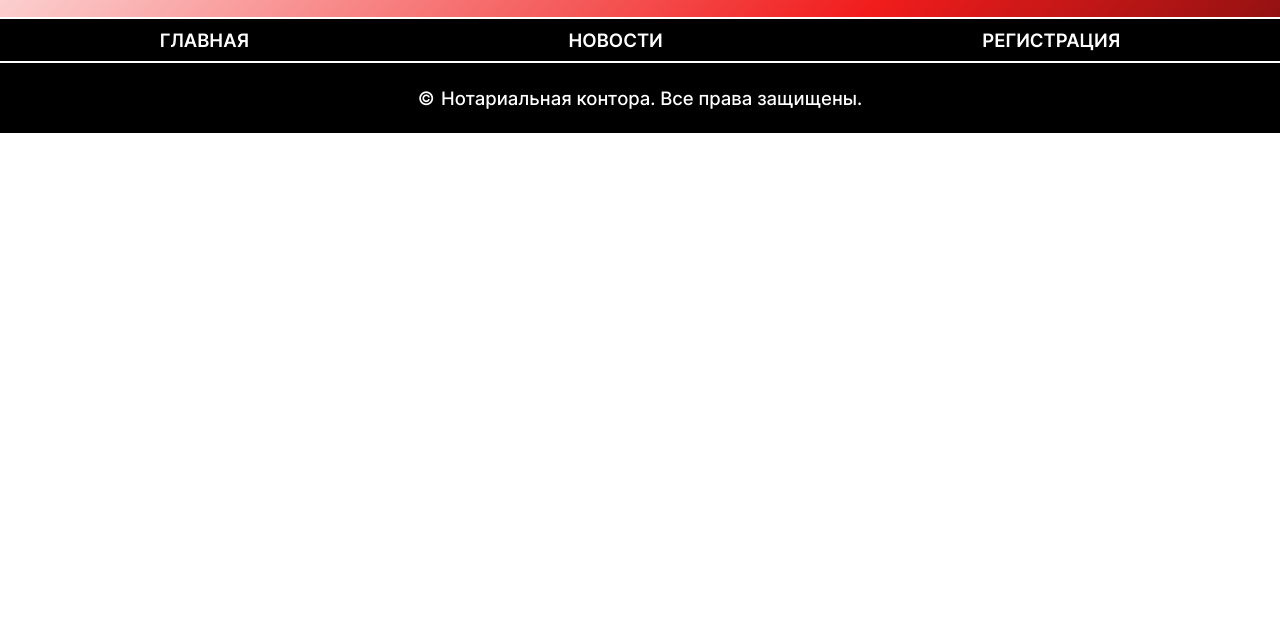
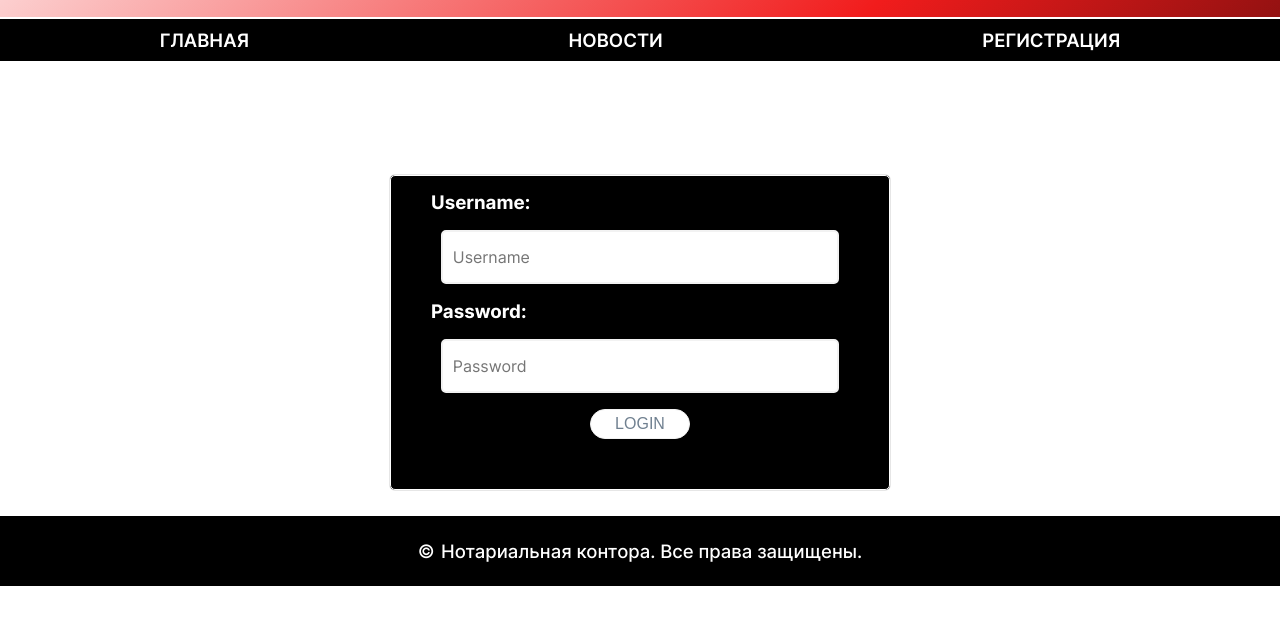
Before and after one commit to PavelVerbenko/Notary-company, a plain HTML site: page registration.html in a window 1280 px wide. Shown: the part 133-758 px from the top of the page. Drawn offline with Linux system fonts and the light colour scheme.

Commit message:
Написал обработчик события для создания нового окна при регистрации

```diff
--- a/registration.html
+++ b/registration.html
@@ -9,6 +9,7 @@
     <link rel="stylesheet" href="./fonts/fonts.css" >
     <link rel="stylesheet" href="./styles/globals.css" >
     <link rel="stylesheet" href="./styles/style.css" >
+    <link rel="stylesheet" href="./styles/regist.css" >
   </head>
 
   <body class="page">
@@ -34,6 +35,21 @@
             <li class="menu-item active"><a href="registration.html">Регистрация</a></li>
           </ul>
       </section>
+      <section class="regist">
+        <div class="login">
+          <div class="login-header">
+            <h1>Login</h1>
+          </div>
+          <div class="login-form">
+            <h3>Username:</h3>
+            <input type="text" placeholder="Username"/><br>
+            <h3>Password:</h3>
+            <input type="password" placeholder="Password"/>
+            <br>
+            <input type="button" value="Login" class="login-button"/>
+          </div>
+        </div>
+      </section>
     </main>
 
 
--- a/scripts/script.js
+++ b/scripts/script.js
@@ -0,0 +1,16 @@
+// Получаем ссылку на кнопку Зарегистрироваться
+const loginButton = document.querySelector('.login-button');
+// Добавляем обработчик события на клик по кнопке
+loginButton.addEventListener('click', function(event) {
+  event.preventDefault(); //Предотвращаем отправку формы
+
+  // Получаем данные из формы
+  const username = document.querySelector('input[type="text"]').value;
+  const password = document.querySelector('input[type="password"]').value;
+
+  // Создаем новое окно или вкладку с отображением введенных данных
+  const newDataWindow = window.open('', '_blank');
+  newDataWindow.document.write('<h2>Ваши данные:</h2>' +
+  '<p>Имя пользователя: ' + username + '</p>' +
+  '<p>Пароль: ' + password + '</p>');
+})
--- /dev/null
+++ b/styles/about.css
@@ -0,0 +1,37 @@
+* {
+  box-sizing: border-box;
+}
+:root {
+  --background-color: black;
+  --text-color: hsl(0, 0%, 100%);
+}
+body {
+  margin: 0;
+}
+.wrapper {
+  display: grid;
+  place-content: center;
+  background-color: var(--background-color);
+  min-height: 100vh;
+  font-family: "Oswald", sans-serif;
+  font-size: clamp(0.9375rem, 0.6074rem + 1.4085vw, 1.875rem);
+  font-weight: 700;
+  text-transform: uppercase;
+  color: var(--text-color);
+}
+
+.wrapper > div {
+  grid-area: 1/1/-1/-1;
+}
+.top {
+  clip-path: polygon(0% 0%, 100% 0%, 100% 48%, 0% 58%);
+}
+.bottom {
+  clip-path: polygon(0% 60%, 100% 50%, 100% 100%, 0% 100%);
+  color: transparent;
+  background: -webkit-linear-gradient(177deg, rgb(0, 0, 0) 53%, var(--text-color) 65%);
+  background: linear-gradient(177deg, rgb(0, 0, 0) 53%, var(--text-color) 65%);
+  background-clip: text;
+  -webkit-background-clip: text;
+  transform: translateX(-0.02em);
+}
--- /dev/null
+++ b/styles/regist.css
@@ -0,0 +1,63 @@
+.login {
+  margin:0 auto;
+  max-width:500px;
+}
+.login-header {
+  color:#fff;
+  text-align:center;
+  font-size:300%;
+}
+
+.login-form {
+  border:.5px solid #fff;
+  background:#000000;
+  border-radius:5px;
+  box-shadow:0px 0px 1px #000;
+}
+.login-form h3 {
+  text-align:left;
+  margin-left:40px;
+  color:#fff;
+}
+.login-form {
+  box-sizing:border-box;
+  padding-top:15px;
+  padding-bottom:10%;
+  margin:5% auto;
+  text-align:center;
+}
+.login input[type="text"],
+.login input[type="password"] {
+  max-width:400px;
+  color: black;
+  width: 80%;
+  line-height:3em;
+  margin:1em 2em;
+  border-radius:5px;
+  border:2px solid #f2f2f2;
+  outline:none;
+  padding-left:10px;
+}
+.login-form input[type="button"] {
+  height:30px;
+  width:100px;
+  background:#fff;
+  border:1px solid #f2f2f2;
+  border-radius:20px;
+  color: slategrey;
+  text-transform:uppercase;
+  font-family: 'Ubuntu', sans-serif;
+  cursor:pointer;
+}
+
+/*Media Querie*/
+@media only screen and (min-width : 150px) and (max-width : 530px){
+  .login-form h3 {
+    text-align:center;
+    margin:0;
+  }
+
+  .login-button {
+    margin-bottom:10px;
+  }
+}
--- a/styles/style.css
+++ b/styles/style.css
@@ -1,7 +1,17 @@
+body {
+  height: 100%;
+}
+
 .page {
   font-family: "Inter", sans-serif;
-  width: 100%;
+  display: flex;
+  flex-direction: column;
+  min-height: 100%;
   color: white
+}
+
+.container {
+  flex: 1 1 auto;
 }
 
 /* header */
@@ -213,12 +223,13 @@
   }
 }
 
+
 /* footer */
-
 .footer {
+  border-top: 1px solid white;
   padding: 1.5rem;
   background: rgb(0, 0, 0);
-  color: white;
+  color: rgb(255, 255, 255);
   font-weight: 500;
   display: flex;
   justify-content: center;
```
Also changed, not shown: index.html (+9 -1 lines), news.html (+1 -2 lines).
